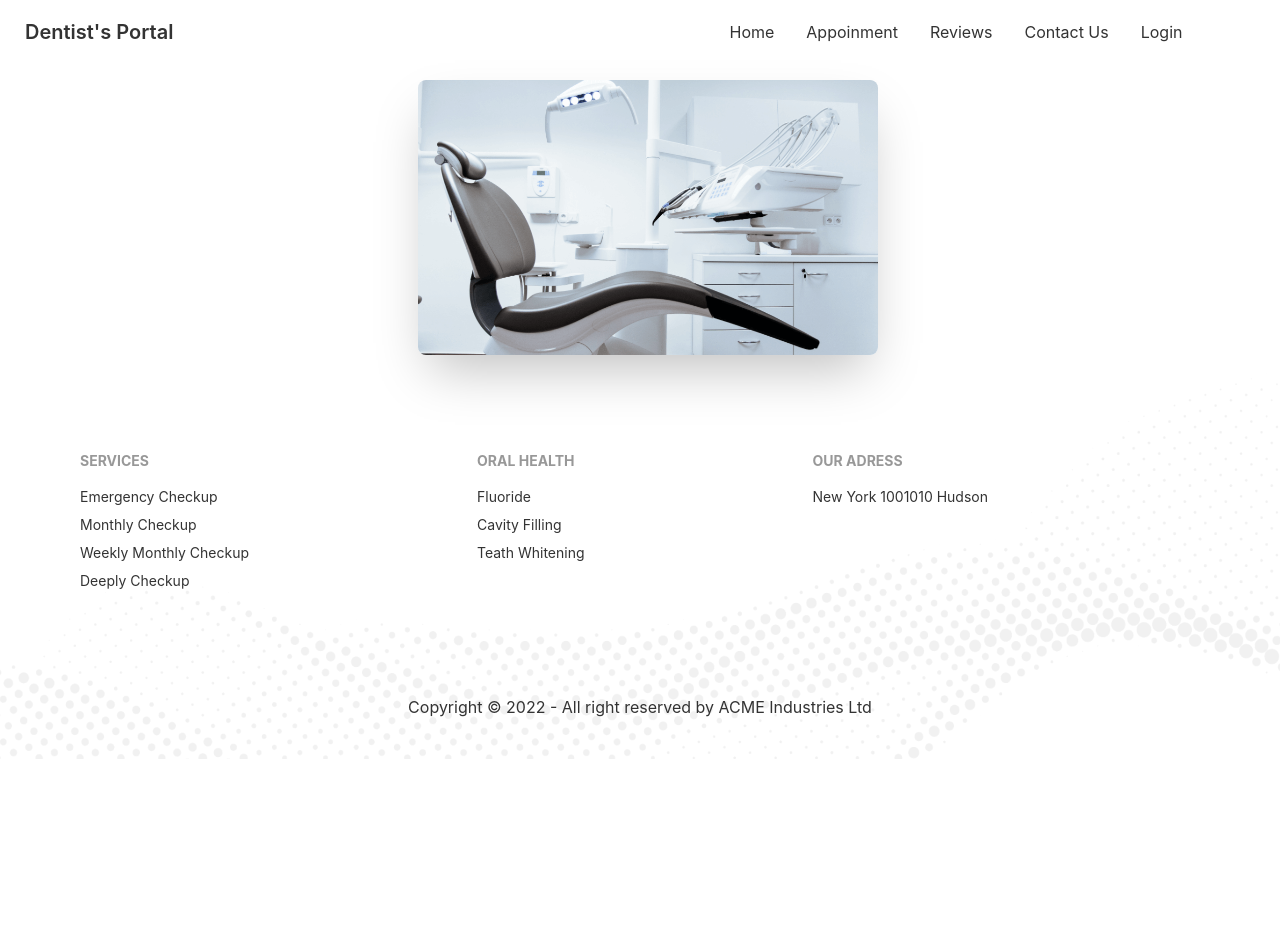
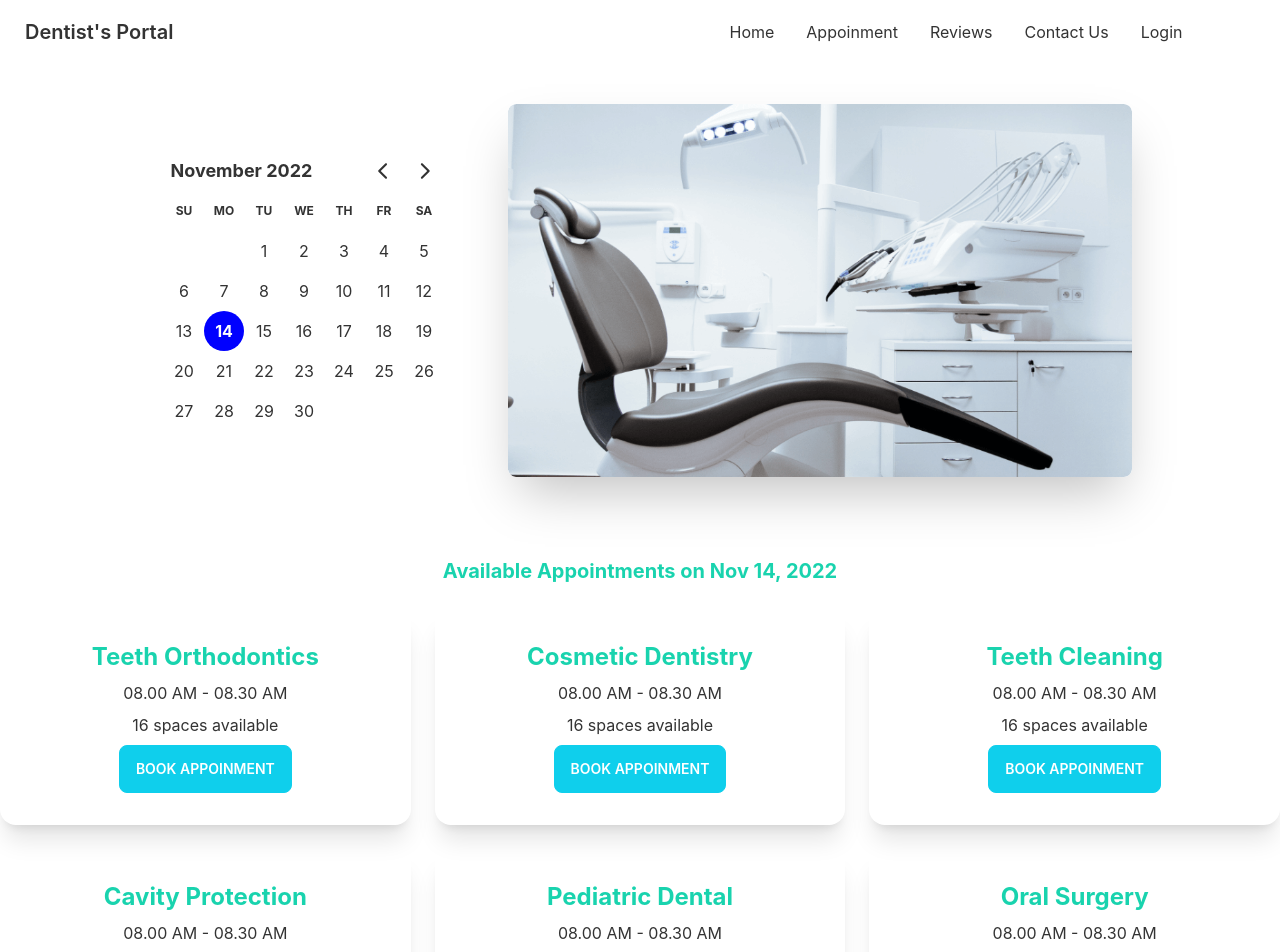
Before and after one commit to zameariislam/dentist-portal-client, a React (Create React App) app: page /appoinment in a window 1280 px wide. Shown: the top 952 px of the page. Before the commit the page ends 800 px from the top, so only its background shows below. Built offline with nearby package versions, Linux system fonts and the light colour scheme.

Commit message:
available booking slots added

```diff
--- a/package.json
+++ b/package.json
@@ -7,7 +7,9 @@
     "@testing-library/react": "^13.4.0",
     "@testing-library/user-event": "^13.5.0",
     "daisyui": "^2.40.1",
+    "date-fns": "^2.29.3",
     "react": "^18.2.0",
+    "react-day-picker": "^8.3.6",
     "react-dom": "^18.2.0",
     "react-router-dom": "^6.4.3",
     "react-scripts": "5.0.1",
--- /dev/null
+++ b/public/appoinmentOptions.json
@@ -0,0 +1,134 @@
+[
+  {
+    "_id": 1,
+    "name": "Teeth Orthodontics",
+    "slots": [
+      "08.00 AM - 08.30 AM",
+      "08.30 AM - 09.00 AM",
+      "09.00 AM - 9.30 AM",
+      "09.30 AM - 10.00 AM",
+      "10.00 AM - 10.30 AM",
+      "10.30 AM - 11.00 AM",
+      "11.00 AM - 11.30 AM",
+      "11.30 AM - 12.00 AM",
+      "1.00 PM - 1.30 PM",
+      "1.30 PM - 2.00 PM",
+      "2.00 PM - 2.30 PM",
+      "2.30 PM - 3.00 PM",
+      "3.00 PM - 3.30 PM",
+      "3.30 PM - 4.00 PM",
+      "4.00 PM - 4.30 PM",
+      "4.30 PM - 5.00 PM"
+    ]
+  },
+  {
+    "_id": 2,
+    "name": "Cosmetic Dentistry",
+    "slots": [
+      "08.00 AM - 08.30 AM",
+      "08.30 AM - 09.00 AM",
+      "09.00 AM - 9.30 AM",
+      "09.30 AM - 10.00 AM",
+      "10.00 AM - 10.30 AM",
+      "10.30 AM - 11.00 AM",
+      "11.00 AM - 11.30 AM",
+      "11.30 AM - 12.00 AM",
+      "1.00 PM - 1.30 PM",
+      "1.30 PM - 2.00 PM",
+      "2.00 PM - 2.30 PM",
+      "2.30 PM - 3.00 PM",
+      "3.00 PM - 3.30 PM",
+      "3.30 PM - 4.00 PM",
+      "4.00 PM - 4.30 PM",
+      "4.30 PM - 5.00 PM"
+    ]
+  },
+  {
+    "_id": 3,
+    "name": "Teeth Cleaning",
+    "slots": [
+      "08.00 AM - 08.30 AM",
+      "08.30 AM - 09.00 AM",
+      "09.00 AM - 9.30 AM",
+      "09.30 AM - 10.00 AM",
+      "10.00 AM - 10.30 AM",
+      "10.30 AM - 11.00 AM",
+      "11.00 AM - 11.30 AM",
+      "11.30 AM - 12.00 AM",
+      "1.00 PM - 1.30 PM",
+      "1.30 PM - 2.00 PM",
+      "2.00 PM - 2.30 PM",
+      "2.30 PM - 3.00 PM",
+      "3.00 PM - 3.30 PM",
+      "3.30 PM - 4.00 PM",
+      "4.00 PM - 4.30 PM",
+      "4.30 PM - 5.00 PM"
+    ]
+  },
+  {
+    "_id": 4,
+    "name": "Cavity Protection",
+    "slots": [
+      "08.00 AM - 08.30 AM",
+      "08.30 AM - 09.00 AM",
+      "09.00 AM - 9.30 AM",
+      "09.30 AM - 10.00 AM",
+      "10.00 AM - 10.30 AM",
+      "10.30 AM - 11.00 AM",
+      "11.00 AM - 11.30 AM",
+      "11.30 AM - 12.00 AM",
+      "1.00 PM - 1.30 PM",
+      "1.30 PM - 2.00 PM",
+      "2.00 PM - 2.30 PM",
+      "2.30 PM - 3.00 PM",
+      "3.00 PM - 3.30 PM",
+      "3.30 PM - 4.00 PM",
+      "4.00 PM - 4.30 PM",
+      "4.30 PM - 5.00 PM"
+    ]
+  },
+  {
+    "_id": 5,
+    "name": "Pediatric Dental",
+    "slots": [
+      "08.00 AM - 08.30 AM",
+      "08.30 AM - 09.00 AM",
+      "09.00 AM - 9.30 AM",
+      "09.30 AM - 10.00 AM",
+      "10.00 AM - 10.30 AM",
+      "10.30 AM - 11.00 AM",
+      "11.00 AM - 11.30 AM",
+      "11.30 AM - 12.00 AM",
+      "1.00 PM - 1.30 PM",
+      "1.30 PM - 2.00 PM",
+      "2.00 PM - 2.30 PM",
+      "2.30 PM - 3.00 PM",
+      "3.00 PM - 3.30 PM",
+      "3.30 PM - 4.00 PM",
+      "4.00 PM - 4.30 PM",
+      "4.30 PM - 5.00 PM"
+    ]
+  },
+  {
+    "_id": 6,
+    "name": "Oral Surgery",
+    "slots": [
+      "08.00 AM - 08.30 AM",
+      "08.30 AM - 09.00 AM",
+      "09.00 AM - 9.30 AM",
+      "09.30 AM - 10.00 AM",
+      "10.00 AM - 10.30 AM",
+      "10.30 AM - 11.00 AM",
+      "11.00 AM - 11.30 AM",
+      "11.30 AM - 12.00 AM",
+      "1.00 PM - 1.30 PM",
+      "1.30 PM - 2.00 PM",
+      "2.00 PM - 2.30 PM",
+      "2.30 PM - 3.00 PM",
+      "3.00 PM - 3.30 PM",
+      "3.30 PM - 4.00 PM",
+      "4.00 PM - 4.30 PM",
+      "4.30 PM - 5.00 PM"
+    ]
+  }
+]
--- a/src/index.js
+++ b/src/index.js
@@ -3,6 +3,7 @@
 import './index.css';
 import App from './App';
 import reportWebVitals from './reportWebVitals';
+import 'react-day-picker/dist/style.css';
 
 const root = ReactDOM.createRoot(document.getElementById('root'));
 root.render(
--- a/src/pages/Appoinment/Appoinment/Appoinment.js
+++ b/src/pages/Appoinment/Appoinment/Appoinment.js
@@ -1,10 +1,16 @@
-import React from 'react';
+import React, { useState } from 'react';
 import AppoinmentBanner from '../AppoinmentBanner/AppoinmentBanner';
+import AvailableAppoinment from '../AvailableAppoinment/AvailableAppoinment';
+
 
 const Appoinment = () => {
+
+    const [selectedDate,setSelectedDate]=useState(new Date())
+
     return (
         <>
-          <AppoinmentBanner/>
+          <AppoinmentBanner selectedDate={selectedDate}  setSelectedDate={setSelectedDate}  />
+          <AvailableAppoinment  selectedDate={selectedDate} />
 
         </>
     );
--- a/src/pages/Appoinment/AppoinmentBanner/AppoinmentBanner.js
+++ b/src/pages/Appoinment/AppoinmentBanner/AppoinmentBanner.js
@@ -1,13 +1,31 @@
 import React from 'react';
 import chair from '../../../assets/images/chair.png'
 
-const AppoinmentBanner = () => {
+
+import { DayPicker } from 'react-day-picker';
+
+const AppoinmentBanner = ({selectedDate,setSelectedDate}) => {
+
+
+
+
+
+
+
     return (
-        <header>
+        <header  className='my-6'>
             <div className="hero ">
-                <div className="hero-content flex-col lg:flex-row-reverse">
+                <div className="hero-content flex-col lg:flex-row-reverse ">
                     <img src={chair} className="  lg:w-1/2 rounded-lg shadow-2xl" alt='dentist chair' />
-                    <div>
+                    <div  className='mr-8' >
+                        <DayPicker
+                        mode="single"
+                        selected={selectedDate}
+                        onSelect={setSelectedDate}
+
+
+                        />
+
 
                     </div>
                 </div>
--- /dev/null
+++ b/src/pages/Appoinment/AvailableAppoinment/AppoinmentOption.js
@@ -0,0 +1,22 @@
+import React from 'react';
+
+const AppoinmentOption = ({ option }) => {
+    const { name, slots } = option
+    return (
+        <div className="card  shadow-xl">
+            <div className="card-body   ">
+                <h2 className="  text-center  font-bold text-secondary text-2xl ">{name}</h2>
+                <p className='text-center' >{slots.length>0? slots[0]:'Try Another Day'}</p>
+                <p  className='text-center'>{slots.length} { slots.length>1?'spaces ':'space'} available</p>
+
+
+
+                <div className="card-actions justify-center ">
+                    <button className="btn btn-primary  text-white">Book Appoinment</button>
+                </div>
+            </div>
+        </div>
+    );
+};
+
+export default AppoinmentOption;
--- /dev/null
+++ b/src/pages/Appoinment/AvailableAppoinment/AvailableAppoinment.js
@@ -0,0 +1,35 @@
+import React, { useEffect, useState } from 'react';
+import { format } from 'date-fns';
+import AppoinmentOption from './AppoinmentOption';
+
+const AvailableAppoinment = ({ selectedDate }) => {
+
+    const [appoinmentOptions, setAppoinmentOptions] = useState([])
+
+
+    useEffect(() => {
+        fetch('appoinmentOptions.json')
+            .then(res => res.json())
+            .then(data => setAppoinmentOptions(data))
+
+    }, [])
+
+
+    return (
+        <section className='my-16' >
+            <p className='text-center text-secondary text-xl font-bold ' >
+                Available Appointments on {format(selectedDate, 'PP')}
+            </p>
+
+            <div  className=' grid sm:grid-cols-1  md:grid-cols-2 lg:grid-cols-3  gap-6  mt-6 '>
+                {
+                    appoinmentOptions.map(option => <AppoinmentOption option={option} key={option._id} />)
+                }
+
+            </div>
+
+        </section>
+    );
+};
+
+export default AvailableAppoinment;
```
Also changed, not shown: 1 other file (tests, documents, lock files or other folders).
